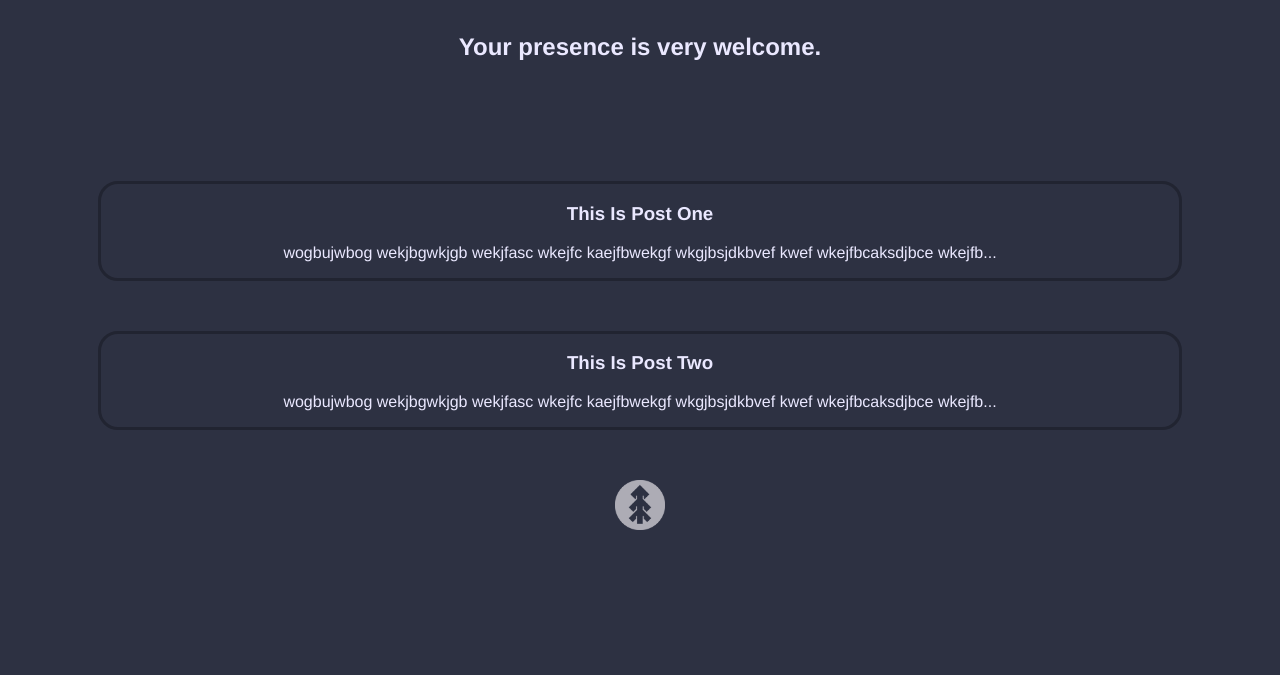
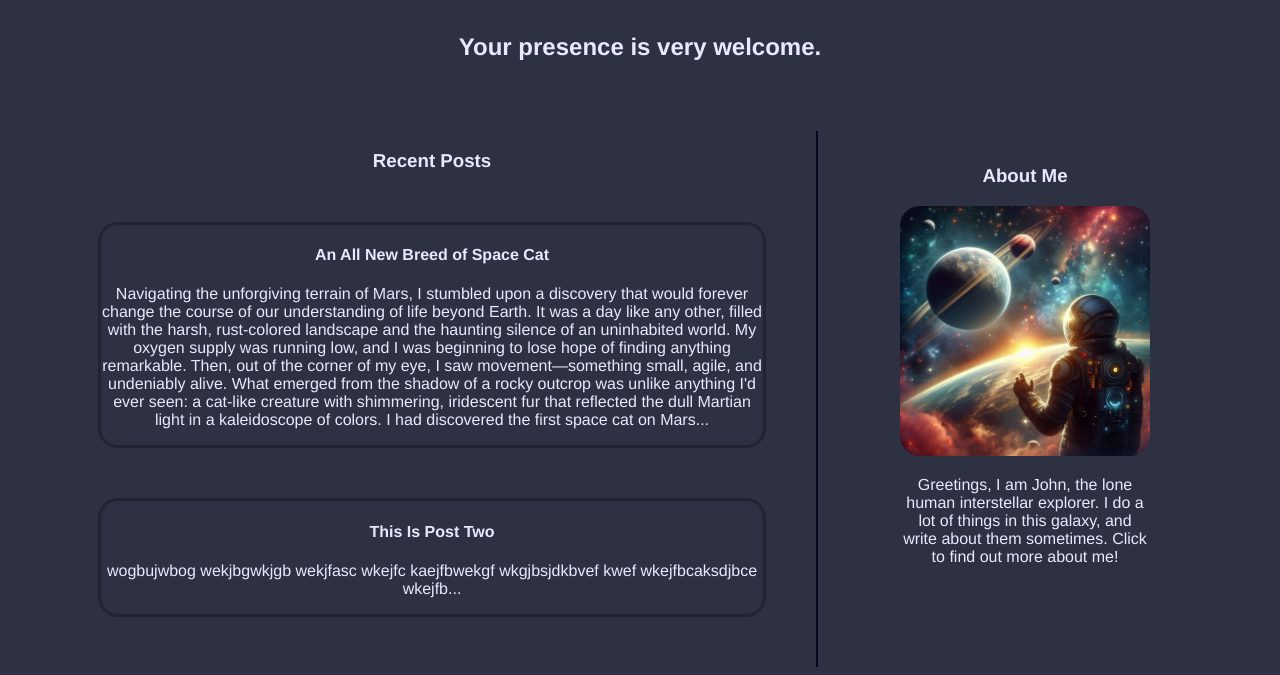
Before and after one commit to Brendanthatman/interstellar-explorer-log, an Eleventy site: page index.liquid in a window 1280 px wide. Shown: the part 268-943 px from the top of the page. Before the commit the page ends 810 px from the top, so only its background shows below. Built offline with nearby package versions, Linux system fonts and the light colour scheme; Eleventy itself is replaced by a stand-in of ours; files that its build step writes are made by us from their sources.

Commit message:
almost done with home screen and stuff

```diff
--- a/index.liquid
+++ b/index.liquid
@@ -6,22 +6,30 @@ title: Interstellar Blog
 <h1>Welcome to the <strong>Interstallar</strong> Blog.</h1>
 <h2>Your presence is very welcome.</h2>
 
-<div>
+<div id="home_content">
     <div id="posts">
+        <h3>Recent Posts</h3>
         <a href="/postone/" title="Most Recent Post...">
             <div id="postone">
-                <h3>This Is Post One</h3>
-                <p>wogbujwbog wekjbgwkjgb wekjfasc wkejfc kaejfbwekgf wkgjbsjdkbvef kwef wkejfbcaksdjbce wkejfb...</p>
+                <h4>An All New Breed of Space Cat</h4>
+                <!--AI Attribution on page postone.md.-->
+                <p>Navigating the unforgiving terrain of Mars, I stumbled upon a discovery that would forever change the course of our understanding of life beyond Earth. It was a day like any other, filled with the harsh, rust-colored landscape and the haunting silence of an uninhabited world. My oxygen supply was running low, and I was beginning to lose hope of finding anything remarkable. Then, out of the corner of my eye, I saw movement—something small, agile, and undeniably alive. What emerged from the shadow of a rocky outcrop was unlike anything I'd ever seen: a cat-like creature with shimmering, iridescent fur that reflected the dull Martian light in a kaleidoscope of colors. I had discovered the first space cat on Mars...</p>
+            </p>
             </div>
         </a>
         <a href="/posttwo/" title="Post from December 2024">
             <div id="postwo">
-                <h3>This Is Post Two</h3>
+                <h4>This Is Post Two</h4>
                 <p>wogbujwbog wekjbgwkjgb wekjfasc wkejfc kaejfbwekgf wkgjbsjdkbvef kwef wkejfbcaksdjbce wkejfb...</p>
             </div>
         </a>
     </div>
     <div id="about_bar">
-        <img alt="pine" src="/images/pine.png" width="50" />
+        <a href="/about/">
+            <h3>About Me</h3>
+            <!--Image created using AI. Model: Microsoft CoPilot. Prompt: "Create an image of a lone human interstellar explorer".-->
+            <img alt="John The Explorer" src="/images/lone_interstellar_explorer.png" width="250" id="john_pic_home"/>
+            <p>Greetings, I am John, the lone human interstellar explorer. I do a lot of things in this galaxy, and write about them sometimes. Click to find out more about me!</p>
+        </a>
     </div>
 </div>
--- a/styles/screen.css
+++ b/styles/screen.css
@@ -44,8 +44,15 @@ h1 strong {
     -webkit-text-fill-color: transparent;
 }
 
+#home_content {
+    padding-top: 50px;
+    display: flex;
+    justify-content: center;
+}
+
 #posts {
-    padding-top: 50px;
+    flex: 2;
+    vertical-align: top;
 }
 
 #posts div {
@@ -54,7 +61,24 @@ h1 strong {
     border-radius: 20px;
 }
 
-#posts a{
+a{
     text-decoration: none;
     color: #EAE8FF;
 }
+
+#about_bar {
+    flex: 1;
+    border-left: 2px solid #060524;
+    padding: 15px;
+    vertical-align: top;
+}
+
+#about_bar p {
+    display: inline-block;
+    width: 250px;
+    text-align: center;
+}
+
+#john_pic_home {
+    border-radius: 20px;
+}
```
Also changed, not shown: postone.md (+8 -0 lines), images/lone_interstellar_explorer.png (added).
